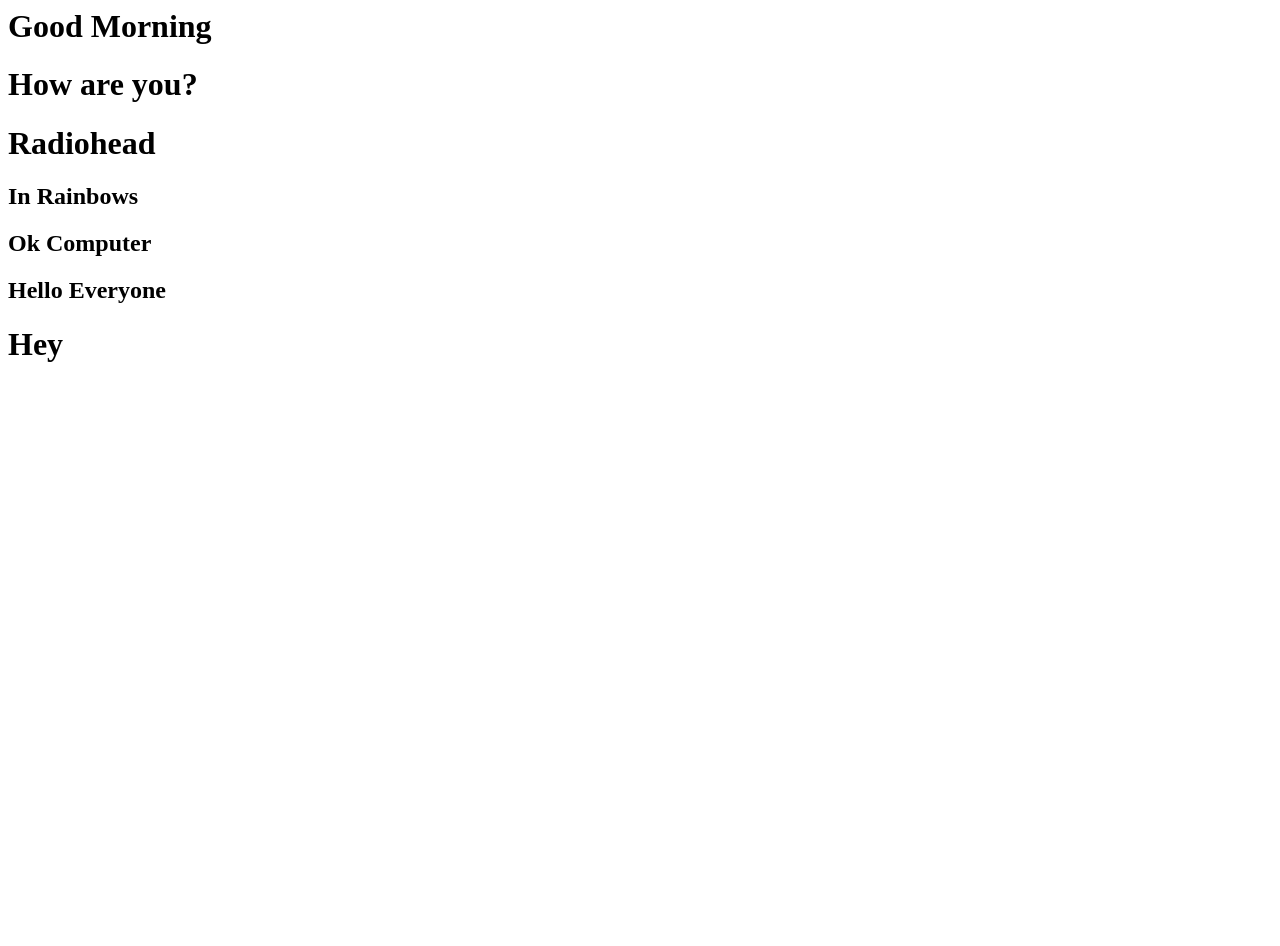
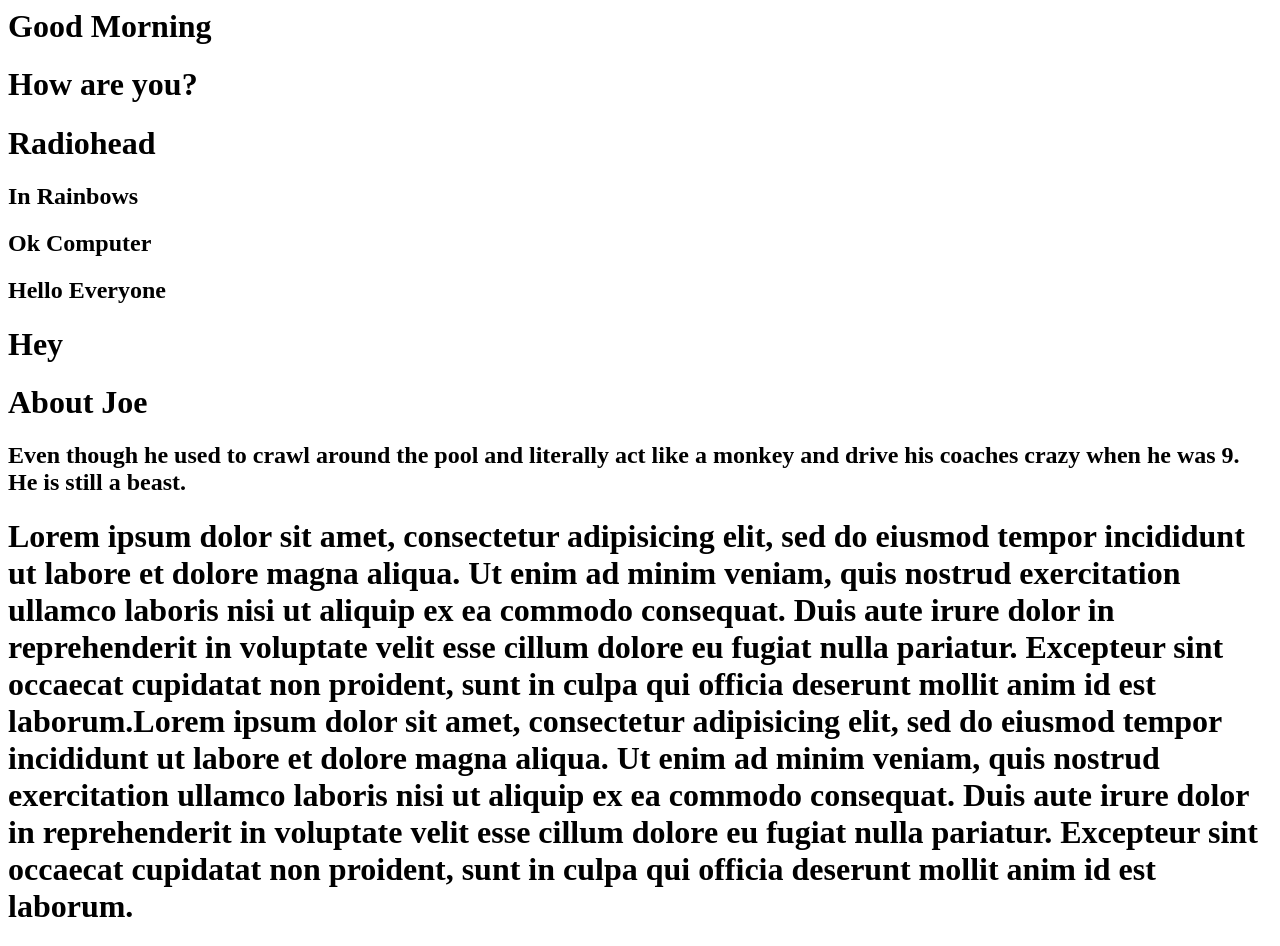
Before and after one commit to jpauloconnor/gitdemo, a plain HTML site: page index.html in a window 1280 px wide. Before the commit the page ends 800 px from the top, so only its background shows below. Drawn offline with Linux system fonts and the light colour scheme.

Commit message:
Joey is a beast

```diff
--- a/index.html
+++ b/index.html
@@ -16,3 +16,19 @@
 
 
 <h1>Hey</h1>
+
+
+<h1>About Joe</h1>
+<h2>Even though he used to crawl around the pool and literally act like a monkey and drive his coaches crazy when he was 9. He is still a beast.</h2>
+
+<h1>Lorem ipsum dolor sit amet, consectetur adipisicing elit, sed do eiusmod
+tempor incididunt ut labore et dolore magna aliqua. Ut enim ad minim veniam,
+quis nostrud exercitation ullamco laboris nisi ut aliquip ex ea commodo
+consequat. Duis aute irure dolor in reprehenderit in voluptate velit esse
+cillum dolore eu fugiat nulla pariatur. Excepteur sint occaecat cupidatat non
+proident, sunt in culpa qui officia deserunt mollit anim id est laborum.Lorem ipsum dolor sit amet, consectetur adipisicing elit, sed do eiusmod
+tempor incididunt ut labore et dolore magna aliqua. Ut enim ad minim veniam,
+quis nostrud exercitation ullamco laboris nisi ut aliquip ex ea commodo
+consequat. Duis aute irure dolor in reprehenderit in voluptate velit esse
+cillum dolore eu fugiat nulla pariatur. Excepteur sint occaecat cupidatat non
+proident, sunt in culpa qui officia deserunt mollit anim id est laborum.</h1>
```
